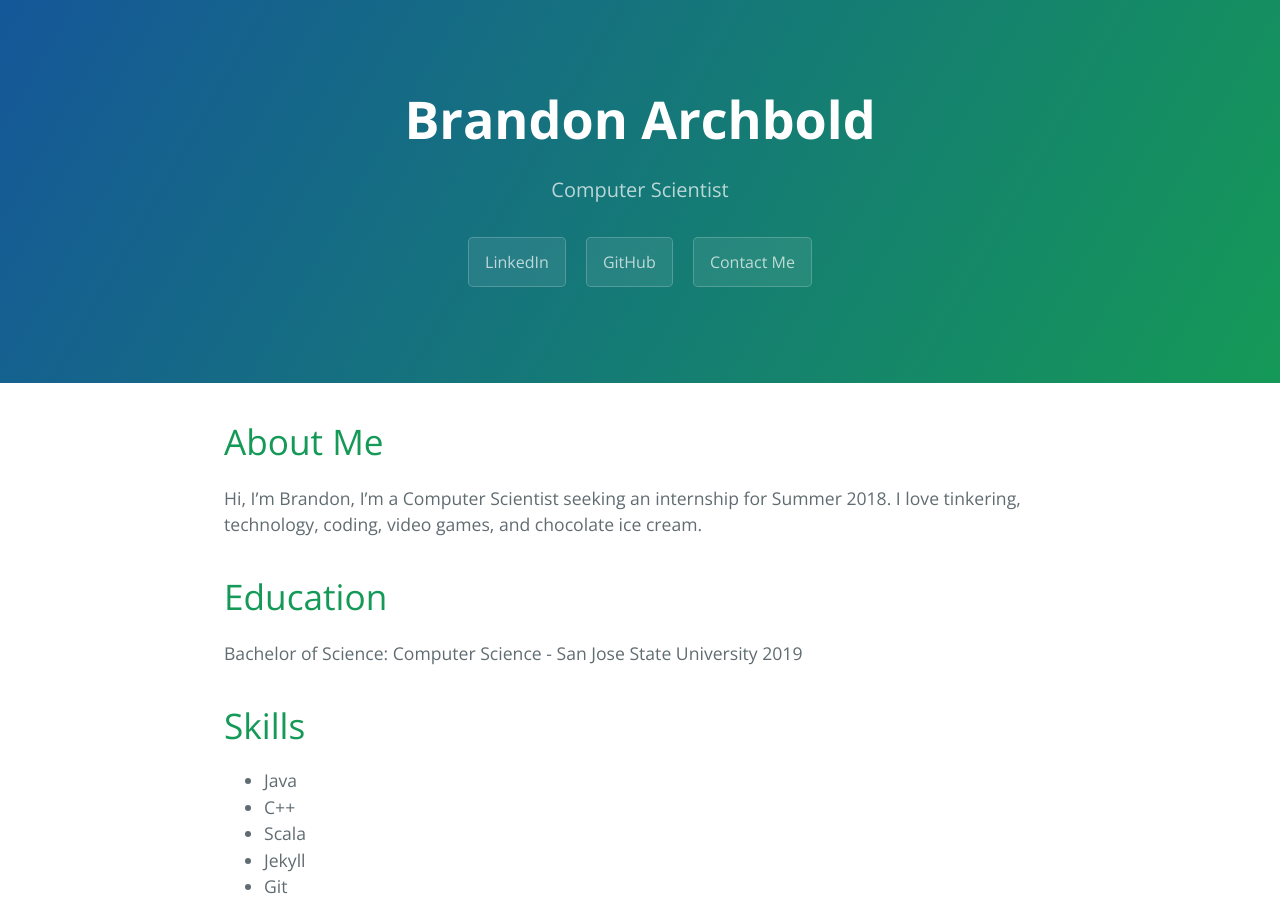
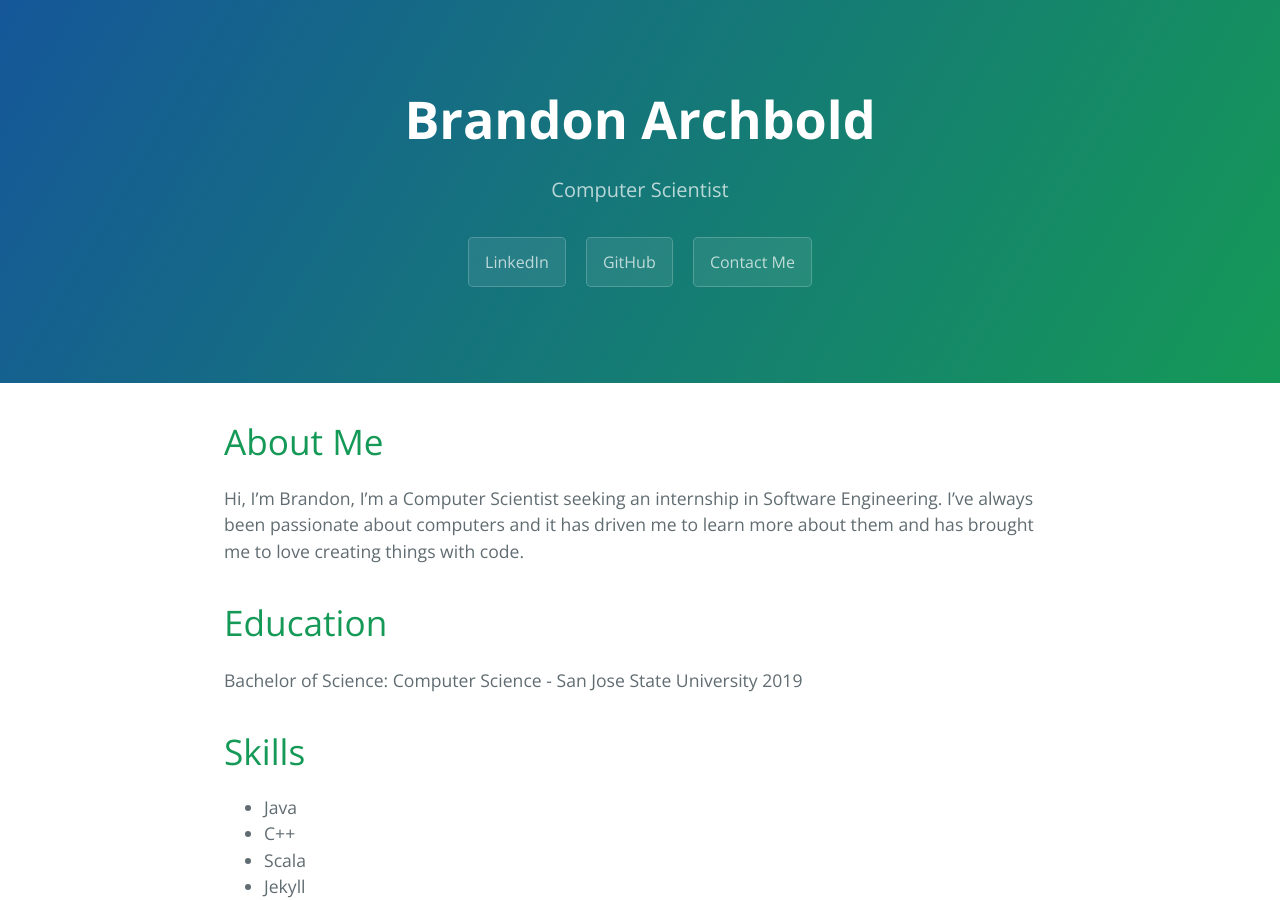
Before and after one commit to brandon-a/personal-website, a Jekyll site: the page built from index.md, in a window 1280 px wide and 900 px high. Built offline with Jekyll 4.4.1, drawn with Linux system fonts in a browser that asks for light colours; our own code applies the rules of GitHub Pages for plain Markdown files.

Commit message:
Updated about me

```diff
--- a/index.md
+++ b/index.md
@@ -4,7 +4,7 @@ layout: default
 
 # About Me
 
-Hi, I'm Brandon, I'm a Computer Scientist seeking an internship for Summer 2018. I love tinkering, technology, coding, video games, and chocolate ice cream.
+Hi, I'm Brandon, I'm a Computer Scientist seeking an internship in Software Engineering. I've always been passionate about computers and it has driven me to learn more about them and has brought me to love creating things with code.
 
 # Education
 
```
